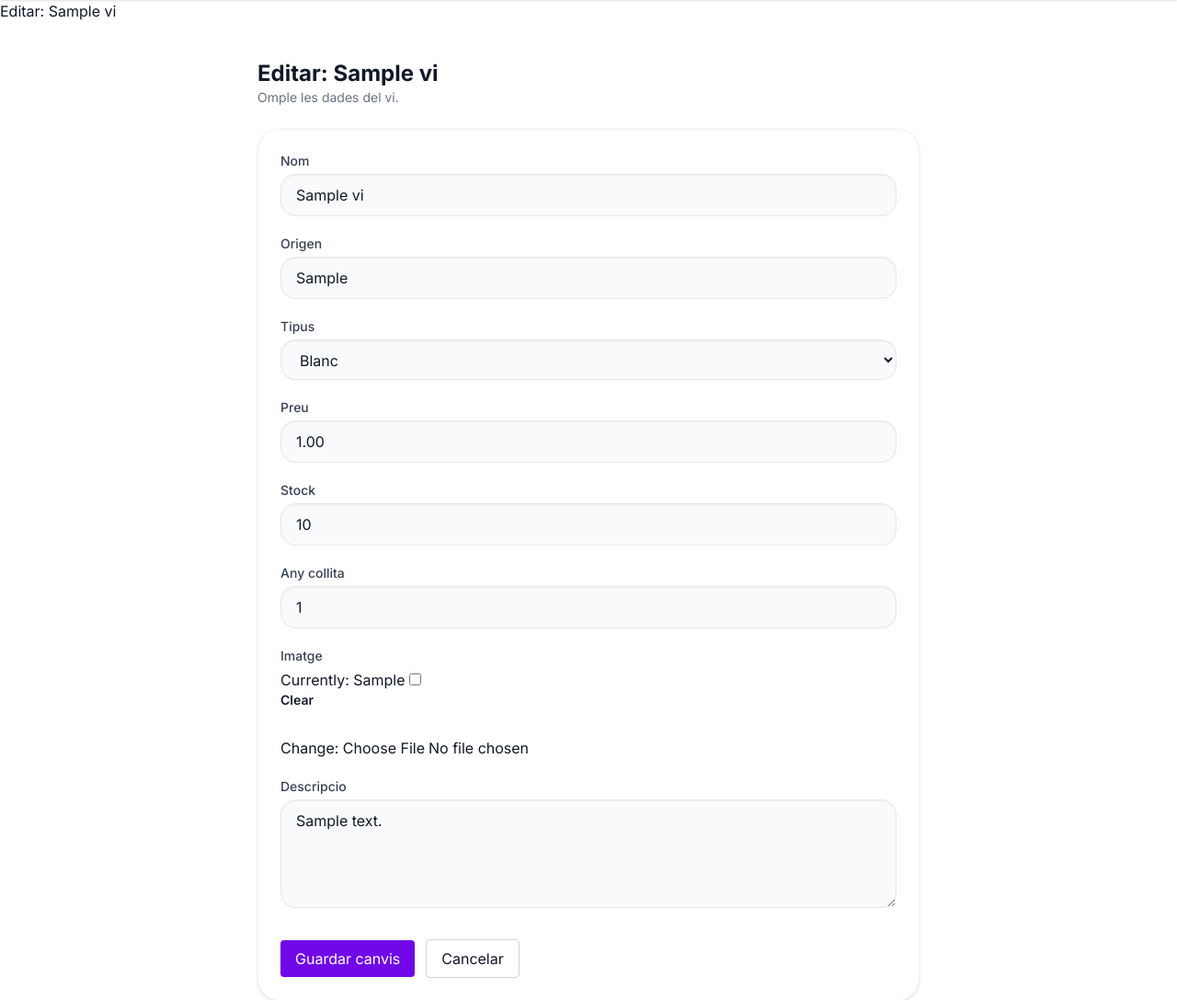
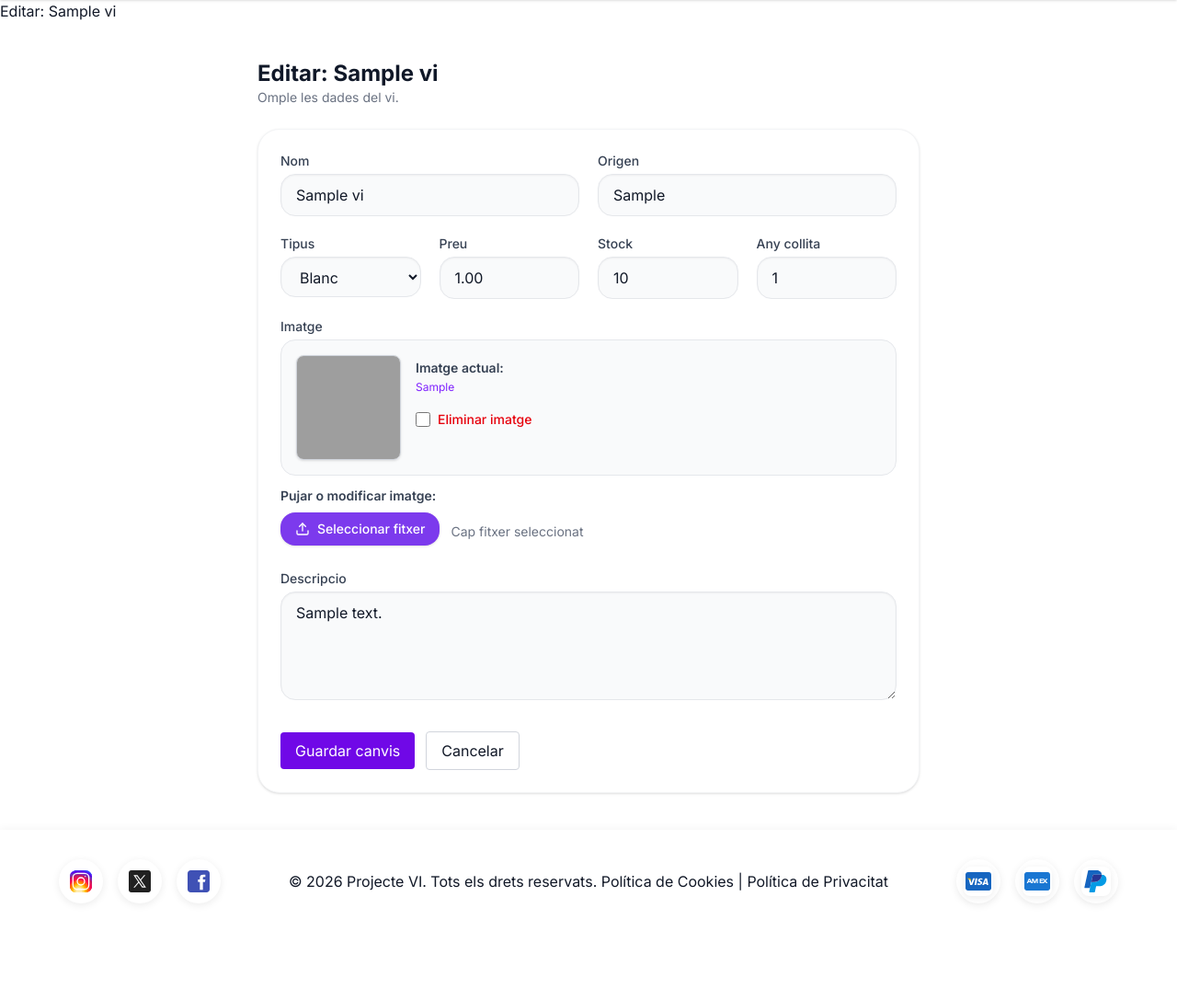
Before and after one commit to druedada/projecte_vi, a Django app: page /gestio/vins/1/editar/ in a window 1280 px wide. Shown: the part 65-1152 px from the top of the page at 92% size. After the commit the page ends 1047 px from the top, so only its background shows below. Run offline with Django 5.2, Linux system fonts and the light colour scheme; a user stored in the database is signed in; tables that the repository leaves empty hold one stand-in row (values such as "Sample post"); style sheets or scripts are compiled from the project's sources; some libraries are stand-ins or nearby versions; grey boxes are pictures that could not be loaded.

Commit message:
Millores en el formulari de Gestió de Vi

```diff
--- a/apps/gestio/forms.py
+++ b/apps/gestio/forms.py
@@ -1,8 +1,15 @@
 from datetime import date
-
 from django import forms
+from django.forms.widgets import ClearableFileInput
 
 from apps.vins.models import Vi
+
+
+class ViImatgeWidget(ClearableFileInput):
+    template_name = 'gestio/widgets/custom_clearable_file_input.html'
+    initial_text = 'Imatge actual:'
+    input_text = 'Pujar o modificar imatge:'
+    clear_checkbox_label = 'Eliminar imatge'
 
 
 class ViForm(forms.ModelForm):
@@ -44,4 +51,5 @@ class ViForm(forms.ModelForm):
         ]
         widgets = {
             'descripcio': forms.Textarea(attrs={'rows': 4}),
+            'imatge': ViImatgeWidget(),
         }
--- a/apps/gestio/templates/gestio/vins/form.html
+++ b/apps/gestio/templates/gestio/vins/form.html
@@ -18,8 +18,15 @@
         </div>
         {% endif %}
 
+        <div class="grid grid-cols-1 md:grid-cols-4 gap-5">
             {% for field in form %}
-        <div>
+                {% if field.name == 'nom' or field.name == 'origen' %}
+                    <div class="md:col-span-2">
+                {% elif field.name == 'imatge' or field.name == 'descripcio' %}
+                    <div class="md:col-span-4">
+                {% else %}
+                    <div class="md:col-span-1">
+                {% endif %}
                     <label for="{{ field.id_for_label }}" class="block text-sm font-medium text-gray-700 mb-1">{{ field.label }}</label>
                     {{ field }}
                     {% if field.errors %}
@@ -27,6 +34,7 @@
                     {% endif %}
                 </div>
             {% endfor %}
+        </div>
 
         <div class="flex items-center gap-3 pt-2">
             <button type="submit" class="px-4 py-2 rounded bg-violet-700 text-white hover:bg-violet-800 transition-colors">{{ submit_text }}</button>
```
Also changed, not shown: apps/gestio/templates/gestio/widgets/custom_clearable_file_input.html (added, +36 -0 lines). Lines whose indentation alone changed are shown as unchanged.
